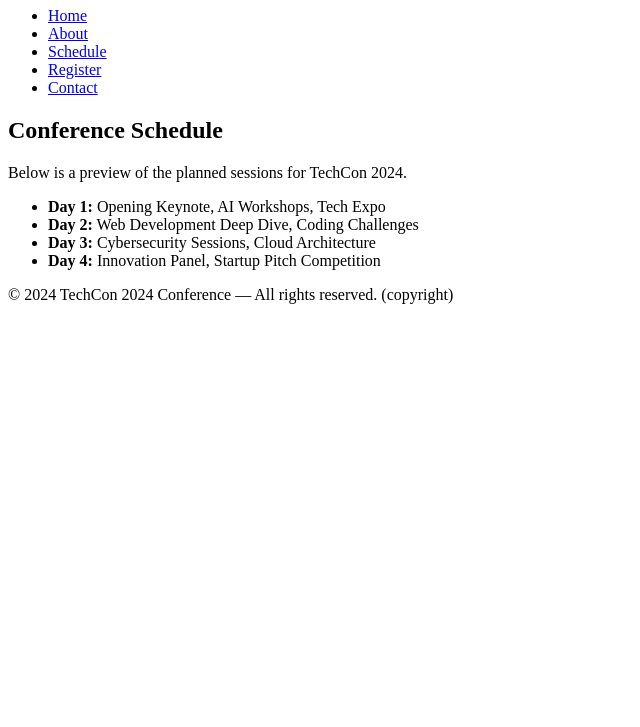
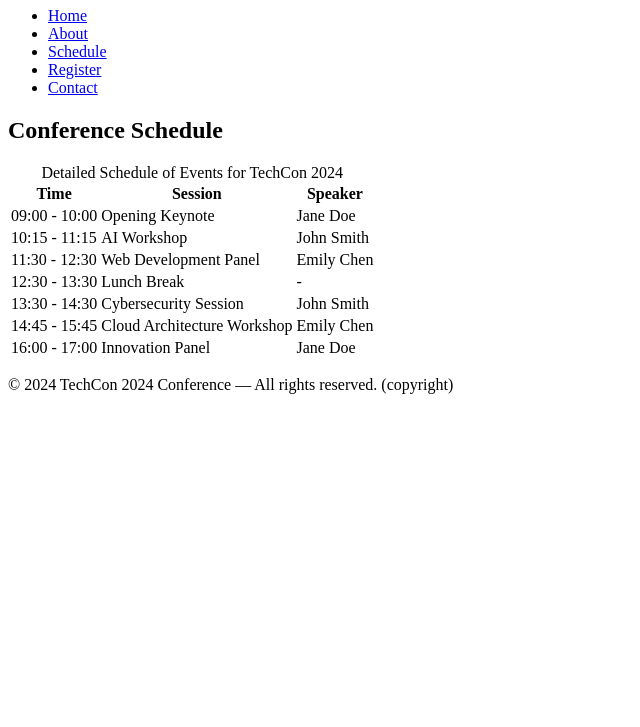
Before and after one commit to katlego22-maker/TechCon_HTML, a plain HTML site: page techcon_website/schedule.html in a window 1280 px wide. Shown: the part 73-800 px from the top of the page, without its empty margins (0-640 px from the left). Drawn offline with Linux system fonts and the light colour scheme.

Commit message:
refining schedule

```diff
--- a/techcon_website/schedule.html
+++ b/techcon_website/schedule.html
@@ -6,9 +6,9 @@
     <title>TechCon 2024 - Schedule</title>
 </head>
 <body>
-    <header>
-    <h1>TechCon 2024</h1>
-
+    <!-- HEADER -->
+<header>
+    <h1>Schedule for TechCon 2024</h1>
     <nav>
         <ul>
             <li><a href="index.html">Home</a></li>
@@ -20,20 +20,61 @@
     </nav>
 </header>
 
+<!-- MAIN CONTENT -->
 <main>
     <section>
         <h2>Conference Schedule</h2>
-        <p>Below is a preview of the planned sessions for TechCon 2024.</p>
-
-        <ul>
-            <li><strong>Day 1:</strong> Opening Keynote, AI Workshops, Tech Expo</li>
-            <li><strong>Day 2:</strong> Web Development Deep Dive, Coding Challenges</li>
-            <li><strong>Day 3:</strong> Cybersecurity Sessions, Cloud Architecture</li>
-            <li><strong>Day 4:</strong> Innovation Panel, Startup Pitch Competition</li>
-        </ul>
+        <table>
+            <caption>Detailed Schedule of Events for TechCon 2024</caption>
+            <thead>
+                <tr>
+                    <th scope="col">Time</th>
+                    <th scope="col">Session</th>
+                    <th scope="col">Speaker</th>
+                </tr>
+            </thead>
+            <tbody>
+                <tr>
+                    <td>09:00 - 10:00</td>
+                    <td>Opening Keynote</td>
+                    <td>Jane Doe</td>
+                </tr>
+                <tr>
+                    <td>10:15 - 11:15</td>
+                    <td>AI Workshop</td>
+                    <td>John Smith</td>
+                </tr>
+                <tr>
+                    <td>11:30 - 12:30</td>
+                    <td>Web Development Panel</td>
+                    <td>Emily Chen</td>
+                </tr>
+                <tr>
+                    <td>12:30 - 13:30</td>
+                    <td>Lunch Break</td>
+                    <td>-</td>
+                </tr>
+                <tr>
+                    <td>13:30 - 14:30</td>
+                    <td>Cybersecurity Session</td>
+                    <td>John Smith</td>
+                </tr>
+                <tr>
+                    <td>14:45 - 15:45</td>
+                    <td>Cloud Architecture Workshop</td>
+                    <td>Emily Chen</td>
+                </tr>
+                <tr>
+                    <td>16:00 - 17:00</td>
+                    <td>Innovation Panel</td>
+                    <td>Jane Doe</td>
+                </tr>
+            </tbody>
+        </table>
     </section>
 </main>
 
+<!-- FOOTER -->
 <footer>
     <p>&copy; 2024 TechCon 2024 Conference — All rights reserved. (copyright)</p>
 </footer>
```
